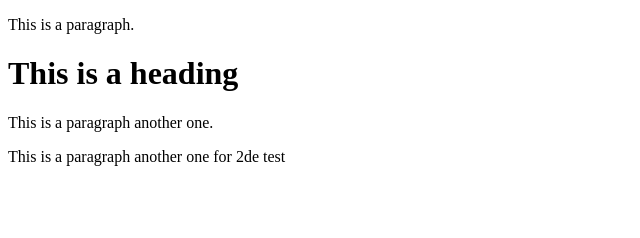
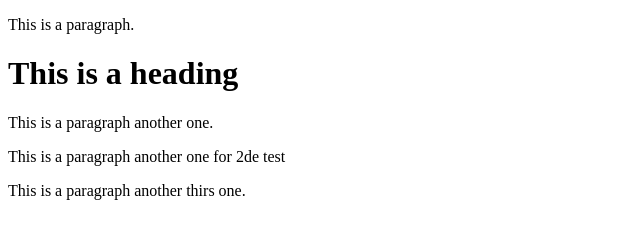
Before and after one commit to nestle1936/learning-git, a plain HTML site: page index.html in a window 1280 px wide. Shown: the whole page, without its empty margins (0-640 px from the left). Drawn offline with Linux system fonts and the light colour scheme.

Commit message:
Update index.html

```diff
--- a/index.html
+++ b/index.html
@@ -6,5 +6,6 @@
   <h1>This is a heading</h1>
   <p>This is a paragraph another one.</p>
   <p>This is a paragraph another one for 2de test</p>
+    <p>This is a paragraph another thirs one.</p>
 </body>
 </html>
```
